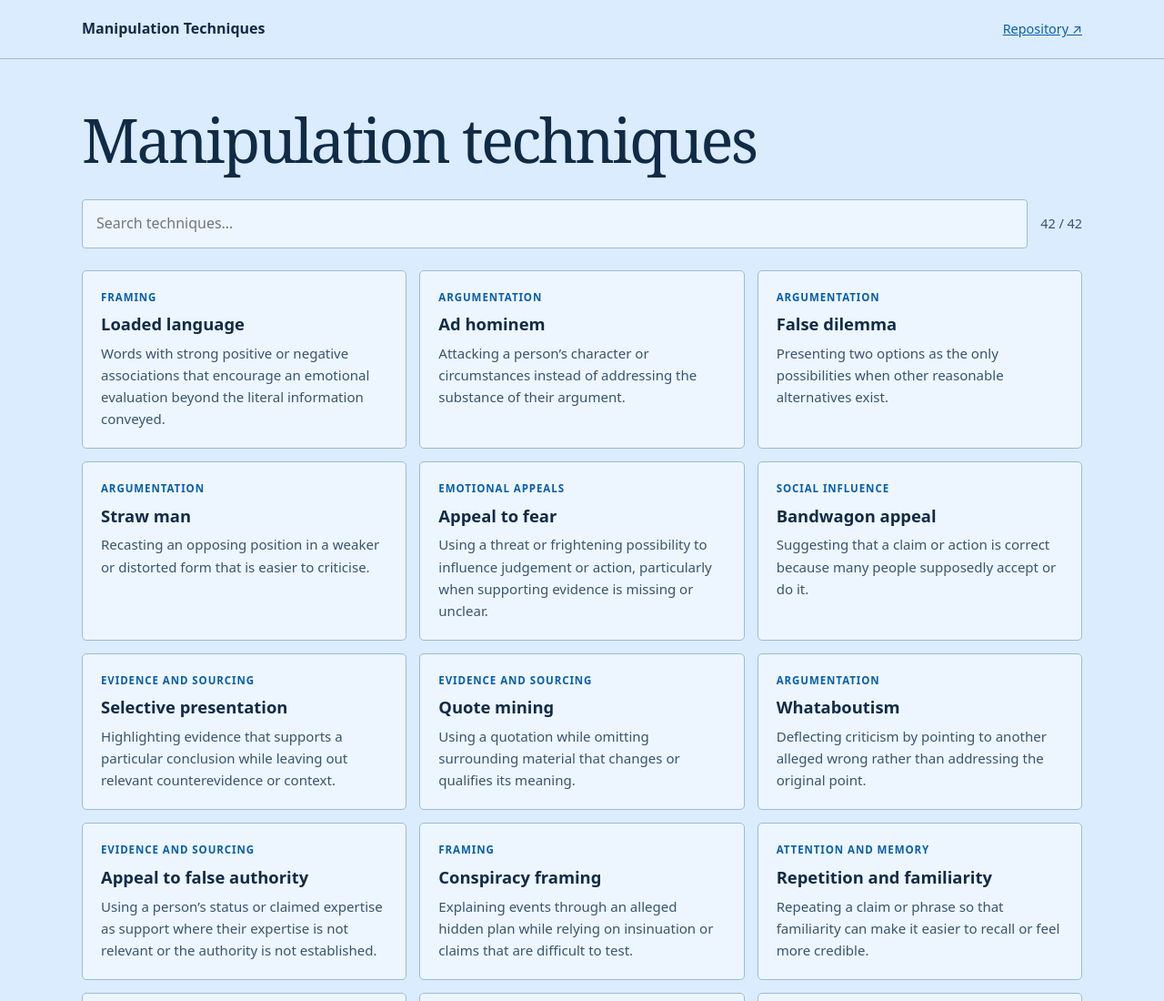
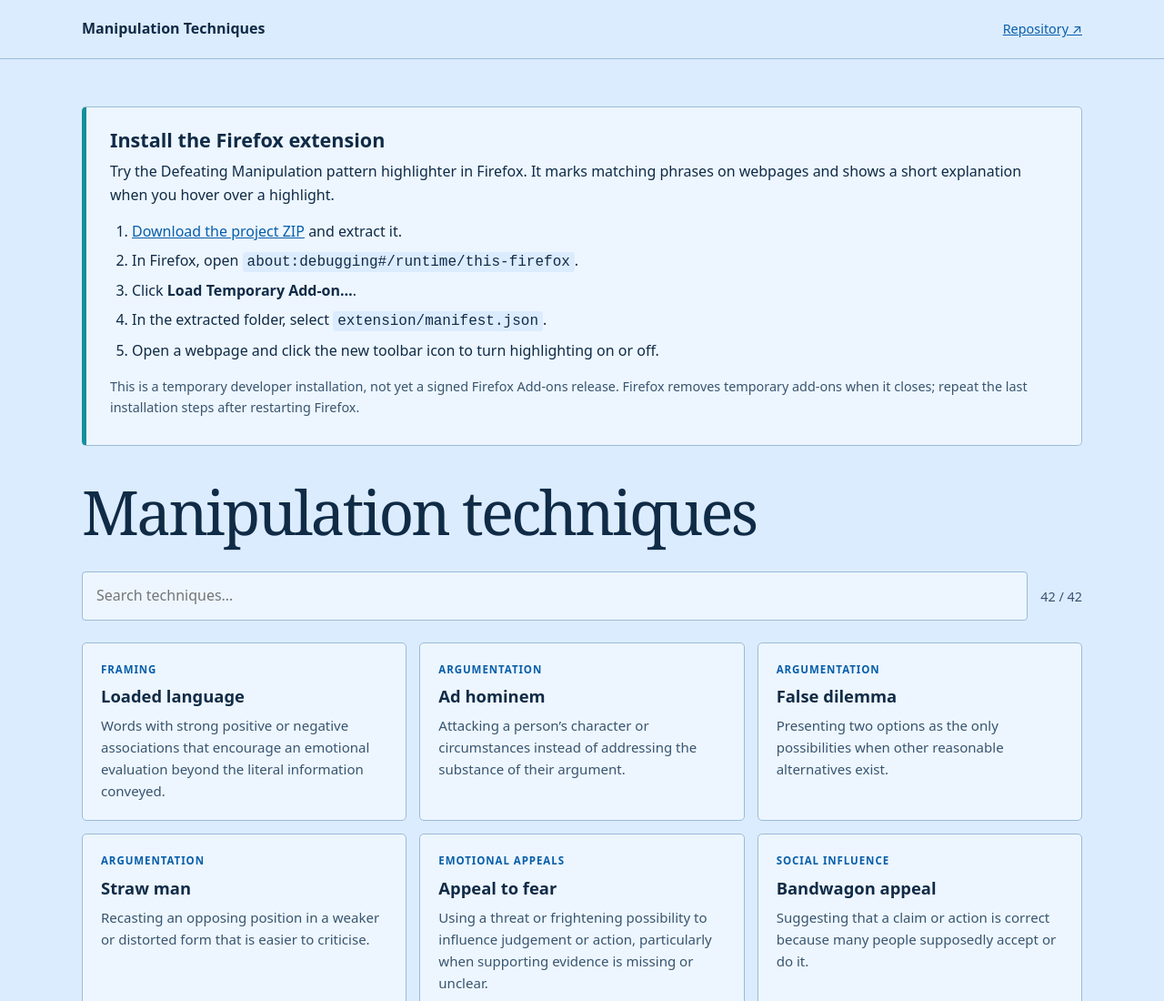
Before and after one commit to mikemayne/defeating-manipulation, a browser extension: page index.html in a window 1280 px wide. Shown: the top 1100 px of the page at 91% size. Drawn offline with Linux system fonts and the light colour scheme.

Commit message:
Add Firefox extension installation instructions to homepage

```diff
--- a/index.html
+++ b/index.html
@@ -10,11 +10,24 @@
 :root{color-scheme:light dark;--paper:#dcecff;--surface:#edf6ff;--ink:#102b46;--muted:#38546e;--accent:#075eaa;--line:#9bbbd8;--serif:Georgia,"Iowan Old Style",serif;--sans:system-ui,-apple-system,"Segoe UI",sans-serif}
 @media(prefers-color-scheme:dark){:root{--paper:#102b46;--surface:#183c60;--ink:#f0f7ff;--muted:#c0d7ed;--accent:#8ecaff;--line:#426b91}}
 *{box-sizing:border-box}body{margin:0;background:var(--paper);color:var(--ink);font:16px/1.6 var(--sans)}a{color:var(--accent)}.wrap{width:min(1100px,calc(100% - 40px));margin:auto}header{border-bottom:1px solid var(--line)}.nav{min-height:64px;display:flex;align-items:center;justify-content:space-between;gap:20px}.brand{font-weight:800;text-decoration:none;color:var(--ink)}.nav a:last-child{font-size:.9rem}.main{padding:52px 0 72px}h1{font:normal clamp(2.4rem,6vw,4.2rem)/1.1 var(--serif);letter-spacing:-.04em;margin:0 0 28px}.toolbar{display:flex;gap:14px;align-items:center;flex-wrap:wrap;margin:0 0 24px}.toolbar input{flex:1;min-width:240px;padding:13px 15px;border:1px solid var(--line);border-radius:4px;background:var(--surface);color:var(--ink);font:inherit}.count{color:var(--muted);font-size:.9rem}.grid{display:grid;grid-template-columns:repeat(3,minmax(0,1fr));gap:14px}.tech{border:1px solid var(--line);background:var(--surface);border-radius:5px;padding:20px}.category{font-size:.72rem;color:var(--accent);font-weight:800;text-transform:uppercase;letter-spacing:.08em}.tech h2{font-size:1.15rem;line-height:1.3;margin:8px 0}.tech h2 a{text-decoration:none;color:var(--ink)}.tech h2 a:hover{color:var(--accent)}.tech p{margin:0;color:var(--muted);font-size:.94rem}.empty{color:var(--muted);grid-column:1/-1}@media(max-width:800px){.grid{grid-template-columns:repeat(2,minmax(0,1fr))}}@media(max-width:560px){.grid{grid-template-columns:1fr}.main{padding-top:36px}}
+.install{margin:0 0 36px;padding:22px 26px;border:1px solid var(--line);border-left:5px solid #168f9b;border-radius:5px;background:var(--surface)}.install h2{margin:0 0 8px;font:600 1.35rem/1.3 var(--sans)}.install p{margin:8px 0}.install ol{margin:12px 0;padding-left:24px}.install li{padding:3px 0}.install code{padding:2px 5px;border-radius:3px;background:var(--paper);overflow-wrap:anywhere}.install-note{color:var(--muted);font-size:.9rem}
 </style>
 </head>
 <body>
 <header><div class="wrap nav"><a class="brand" href="./">Manipulation Techniques</a><a href="https://github.com/mikemayne/defeating-manipulation">Repository ↗</a></div></header>
 <main class="wrap main">
+<section class="install" aria-labelledby="install-title">
+<h2 id="install-title">Install the Firefox extension</h2>
+<p>Try the Defeating Manipulation pattern highlighter in Firefox. It marks matching phrases on webpages and shows a short explanation when you hover over a highlight.</p>
+<ol>
+<li><a href="https://github.com/mikemayne/defeating-manipulation/archive/refs/heads/main.zip">Download the project ZIP</a> and extract it.</li>
+<li>In Firefox, open <code>about:debugging#/runtime/this-firefox</code>.</li>
+<li>Click <strong>Load Temporary Add-on…</strong>.</li>
+<li>In the extracted folder, select <code>extension/manifest.json</code>.</li>
+<li>Open a webpage and click the new toolbar icon to turn highlighting on or off.</li>
+</ol>
+<p class="install-note">This is a temporary developer installation, not yet a signed Firefox Add-ons release. Firefox removes temporary add-ons when it closes; repeat the last installation steps after restarting Firefox.</p>
+</section>
 <h1>Manipulation techniques</h1>
 <div class="toolbar"><input id="search" type="search" placeholder="Search techniques…" aria-label="Search techniques"><span class="count" id="count" aria-live="polite"></span></div>
 <div id="catalogue" class="grid"><p class="empty">Loading library…</p></div>
```
